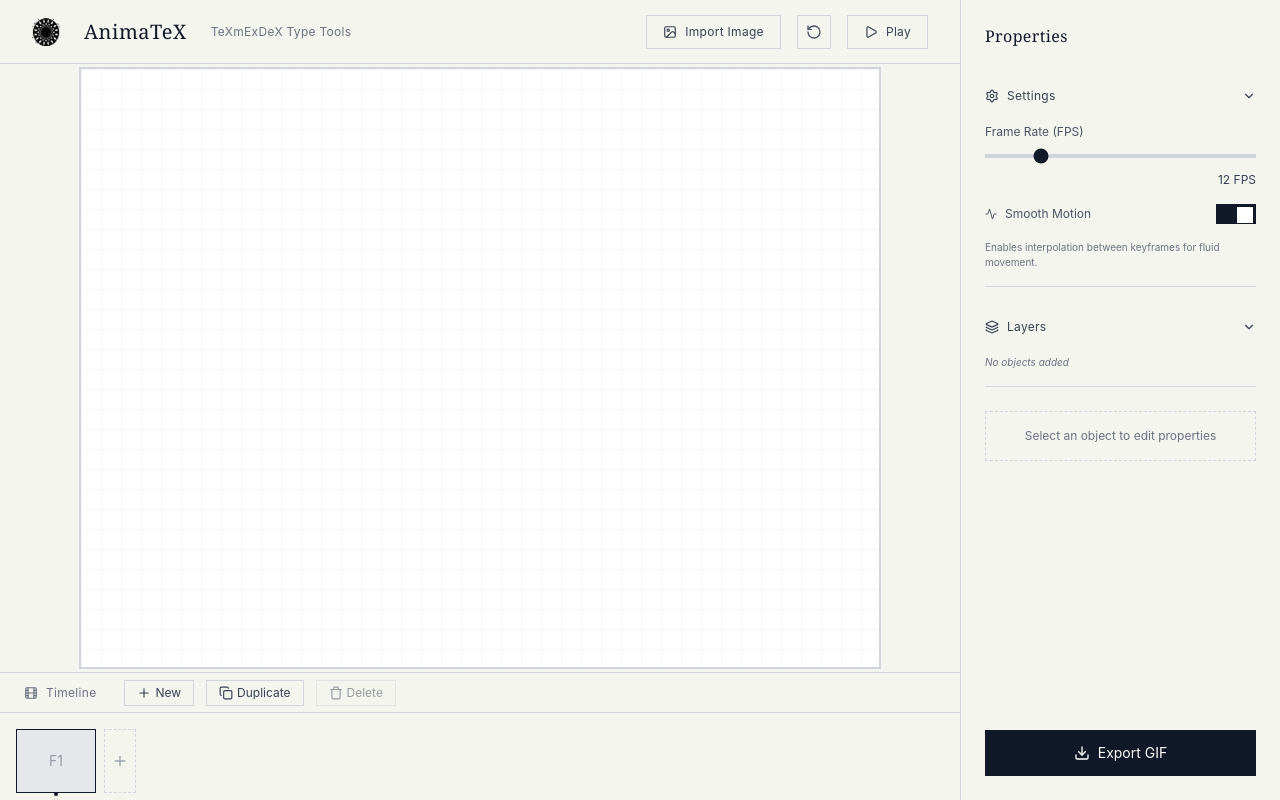
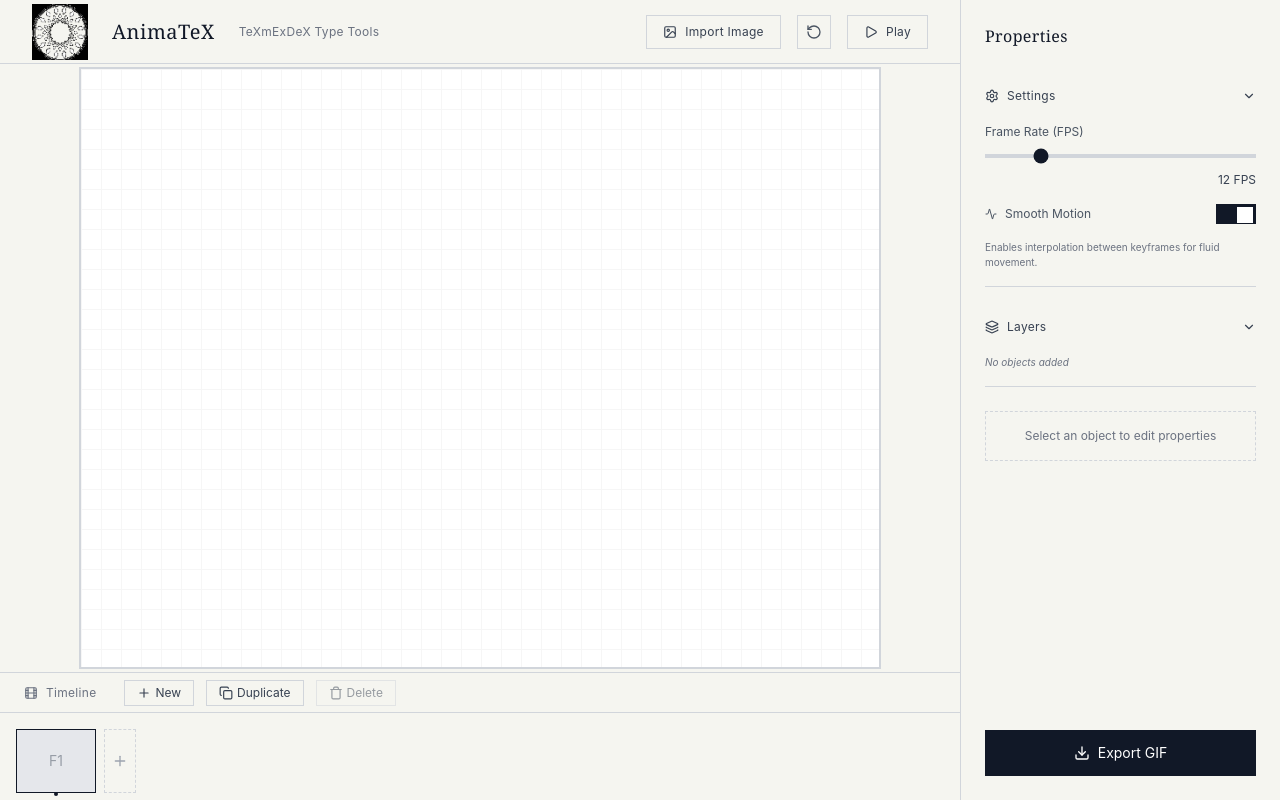
Before and after one commit to Texmexdex/AnimaTeX, a React (Vite) app: page / in a window 1280 px wide. Built offline with nearby package versions, Linux system fonts and the light colour scheme.

Commit message:
Create larger animated logo with proper transparency from rembg source

```diff
--- a/App.tsx
+++ b/App.tsx
@@ -490,7 +490,7 @@ const App: React.FC = () => {
         <div className="flex-1 flex flex-col relative z-10 min-w-0 overflow-hidden">
             <div className="h-16 flex items-center justify-between px-8 bg-[#f5f5f0] border-b border-gray-300 flex-shrink-0">
                  <div className="flex items-center gap-6">
-                    <AnimatedLogo size={28} className="" />
+                    <AnimatedLogo size={56} className="" />
                     <h1 className="font-normal text-xl tracking-wide text-gray-900" style={{ fontFamily: 'Georgia, serif' }}>
                         AnimaTeX
                     </h1>
--- a/components/AnimatedLogo.tsx
+++ b/components/AnimatedLogo.tsx
@@ -6,7 +6,7 @@ interface AnimatedLogoProps {
 }
 
 const AnimatedLogo: React.FC<AnimatedLogoProps> = ({
-  size = 40,
+  size = 64,
   className = ''
 }) => {
   return (
@@ -15,10 +15,10 @@ const AnimatedLogo: React.FC<AnimatedLogoProps> = ({
       style={{ width: size, height: size }}
     >
       <img
-        src={`${import.meta.env.BASE_URL}animated-logo.gif`}
+        src={`${import.meta.env.BASE_URL}logo-animated.gif`}
         alt="AnimaTeX Logo"
         className="w-full h-full object-contain"
-        style={{ imageRendering: 'crisp-edges' }}
+        style={{ imageRendering: 'auto' }}
       />
     </div>
   );
```
Also changed, not shown: public/logo-animated.gif (added).
